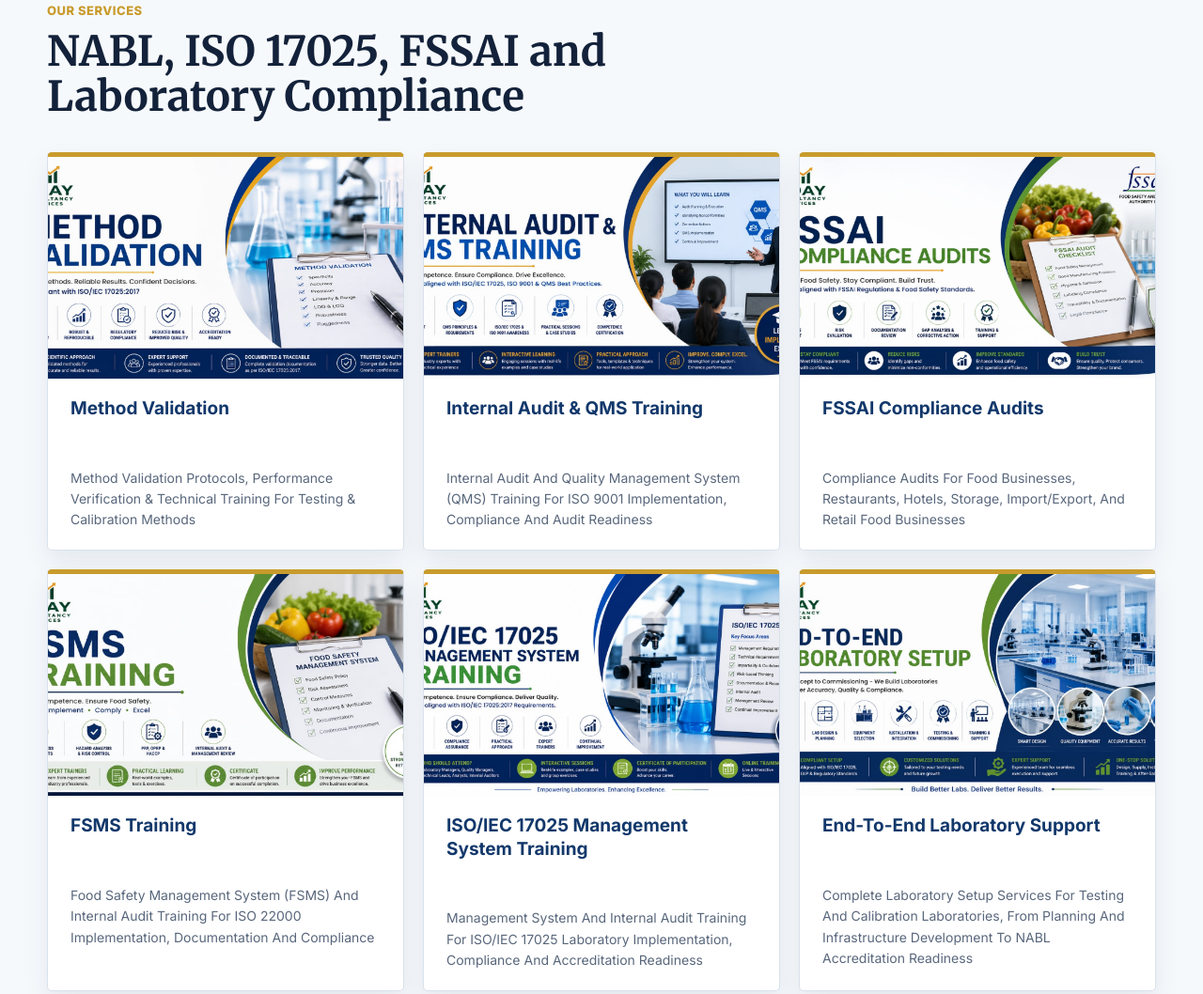
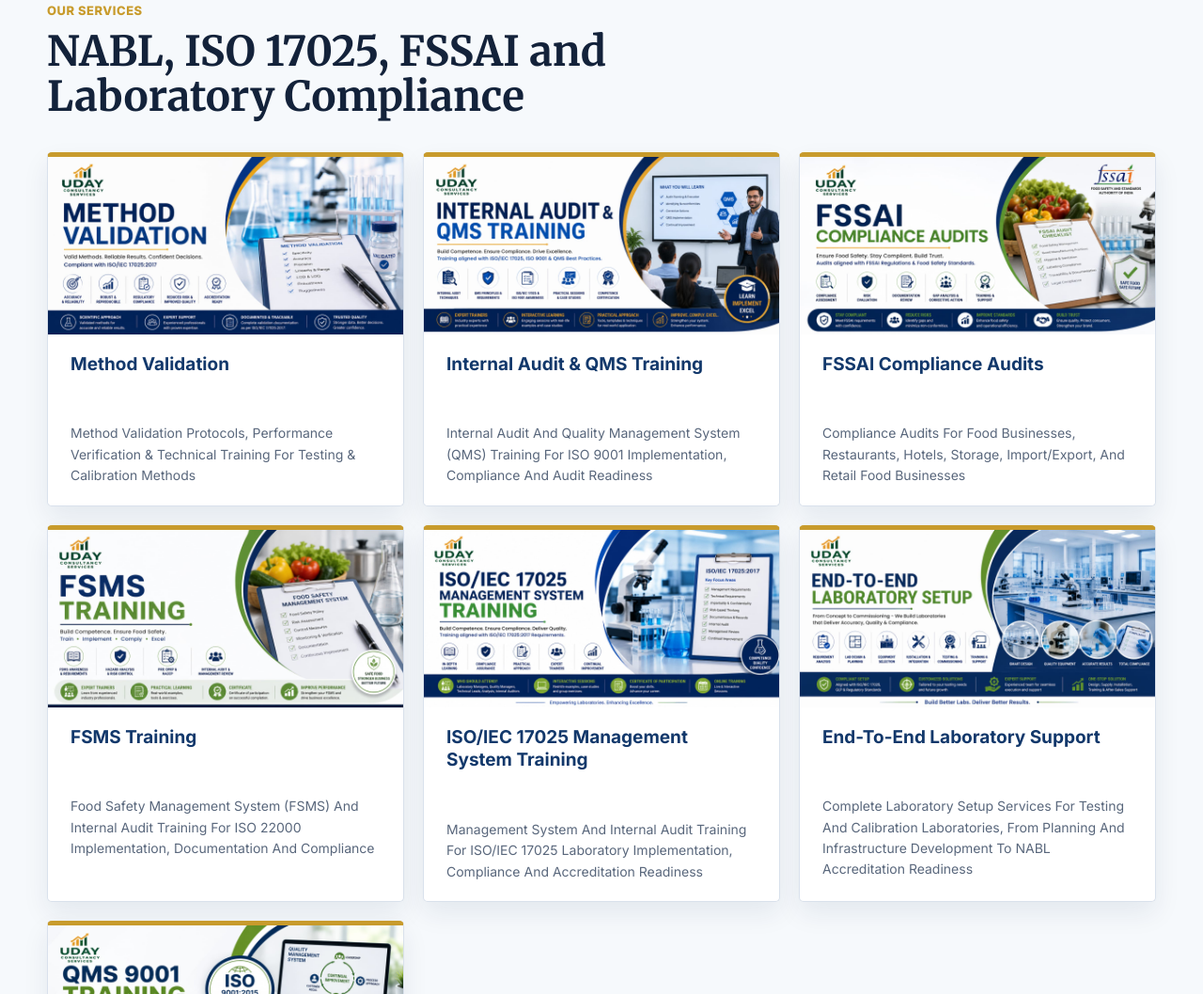
Before and after one commit to mouli-devs/uday-consultancy-services, a website: page public/index.html in a window 1280 px wide. Shown: the part 1674-2732 px from the top of the page at 94% size. Drawn offline with Linux system fonts and the light colour scheme.

Commit message:
fix: Adjust service image aspect-ratio to 2:1 to match client WhatsApp images (1600x800)

```diff
--- a/public/styles.css
+++ b/public/styles.css
@@ -373,7 +373,7 @@ h3 {
 
 .service-image {
   width: 100%;
-  aspect-ratio: 16 / 10;
+  aspect-ratio: 2 / 1;
   overflow: hidden;
   background: var(--soft);
 }
```
